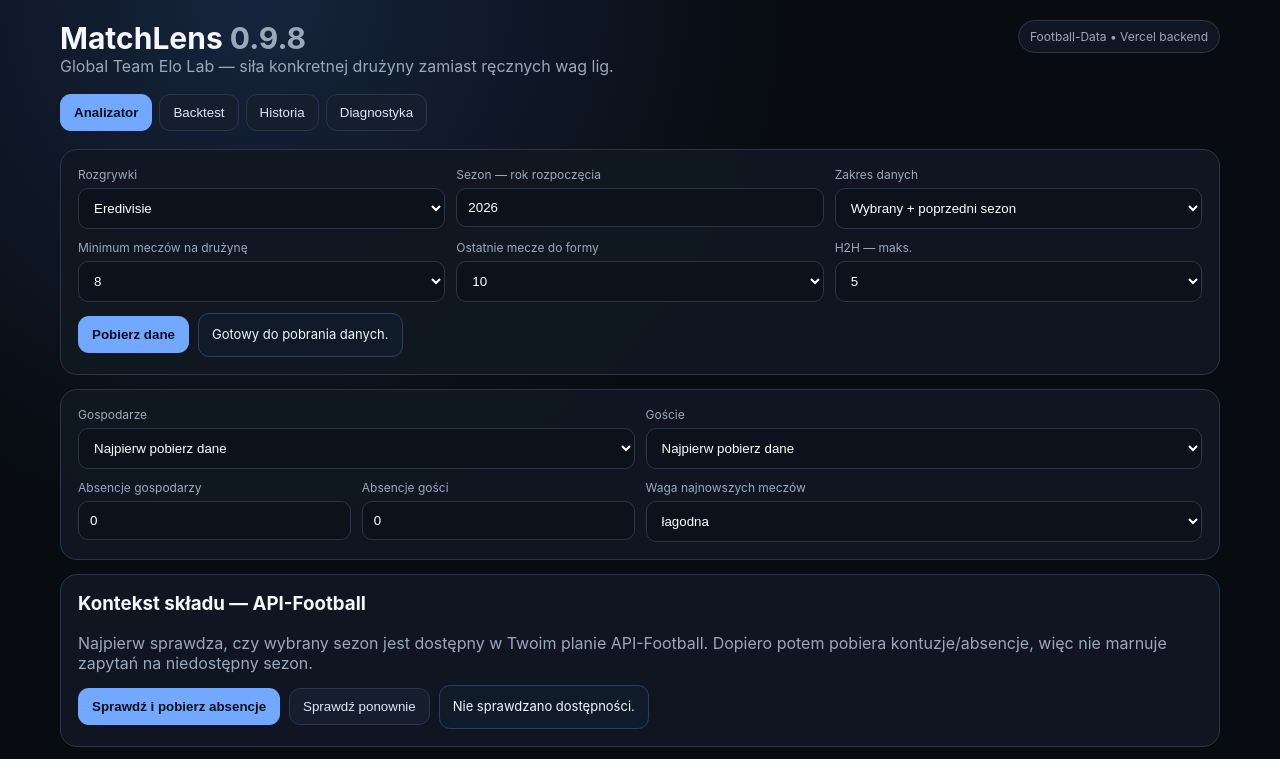
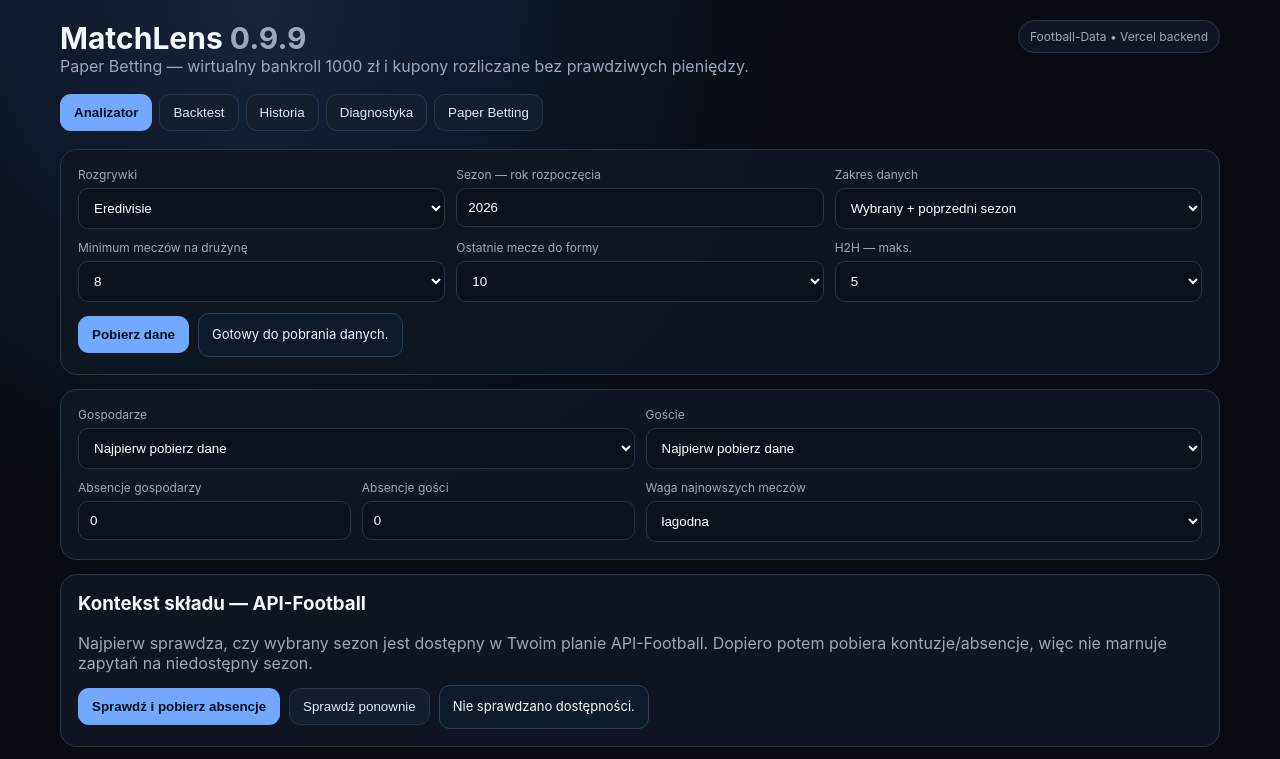
Before and after one commit to pawelcepak/matchlens, a website: page v06.html in a window 1280 px wide. Shown: the top 759 px of the page. Drawn offline with Linux system fonts and the light colour scheme.

Commit message:
Wire MatchLens 0.9.9 Paper Betting

```diff
--- a/v06.html
+++ b/v06.html
@@ -4,16 +4,16 @@
 <meta charset="utf-8">
 <meta name="viewport" content="width=device-width,initial-scale=1">
 <meta name="theme-color" content="#0a0f17">
-<title>MatchLens 0.9.8</title>
+<title>MatchLens 0.9.9</title>
 <style>html,body{margin:0;background:#080c12;color:#fff;font-family:system-ui,sans-serif}.boot{min-height:100vh;display:grid;place-items:center;color:#9ba8ba}</style>
 </head>
-<body><div class="boot">Ładowanie MatchLens 0.9.8…</div>
+<body><div class="boot">Ładowanie MatchLens 0.9.9…</div>
 <script>
 (async()=>{
  try{
-  const r=await fetch('/index.html?base=098',{cache:'no-store'});if(!r.ok)throw new Error('HTTP '+r.status);let html=await r.text();
-  html=html.replace('<title>MatchLens 0.5</title>','<title>MatchLens 0.9.8</title>').replace('MatchLens <span class="muted">0.5</span>','MatchLens <span class="muted">0.9.8</span>').replace('Advanced Model — ważona forma, rating siły ligi, home/away, H2H i porównanie z rynkiem.','Global Team Elo Lab — siła konkretnej drużyny zamiast ręcznych wag lig.').replace('</body>','<script src="/v06.js?v=0604"><\/script><script src="/v07.js?v=0711"><\/script><script src="/v08.js?v=0801"><\/script><script src="/v09.js?v=0901"><\/script><script src="/v091.js?v=0911"><\/script><script src="/v092.js?v=0921"><\/script><script src="/v093.js?v=0931"><\/script><script src="/v094.js?v=0941"><\/script><script src="/v0941.js?v=0942"><\/script><script src="/v095.js?v=0951"><\/script><script src="/v096.js?v=0961"><\/script><script src="/v0961.js?v=09611"><\/script><script src="/v097.js?v=0971"><\/script><script src="/v098.js?v=0981"><\/script></body>');
+  const r=await fetch('/index.html?base=099',{cache:'no-store'});if(!r.ok)throw new Error('HTTP '+r.status);let html=await r.text();
+  html=html.replace('<title>MatchLens 0.5</title>','<title>MatchLens 0.9.9</title>').replace('MatchLens <span class="muted">0.5</span>','MatchLens <span class="muted">0.9.9</span>').replace('Advanced Model — ważona forma, rating siły ligi, home/away, H2H i porównanie z rynkiem.','Paper Betting — wirtualny bankroll 1000 zł i kupony rozliczane bez prawdziwych pieniędzy.').replace('</body>','<script src="/v06.js?v=0604"><\/script><script src="/v07.js?v=0711"><\/script><script src="/v08.js?v=0801"><\/script><script src="/v09.js?v=0901"><\/script><script src="/v091.js?v=0911"><\/script><script src="/v092.js?v=0921"><\/script><script src="/v093.js?v=0931"><\/script><script src="/v094.js?v=0941"><\/script><script src="/v0941.js?v=0942"><\/script><script src="/v095.js?v=0951"><\/script><script src="/v096.js?v=0961"><\/script><script src="/v0961.js?v=09611"><\/script><script src="/v097.js?v=0971"><\/script><script src="/v098.js?v=0981"><\/script><script src="/v099.js?v=0991"><\/script></body>');
   document.open();document.write(html);document.close();
- }catch(e){document.body.innerHTML='<div class="boot">Nie udało się uruchomić MatchLens 0.9.8: '+String(e.message||e)+'</div>'}
+ }catch(e){document.body.innerHTML='<div class="boot">Nie udało się uruchomić MatchLens 0.9.9: '+String(e.message||e)+'</div>'}
 })();
 </script></body></html>
```
